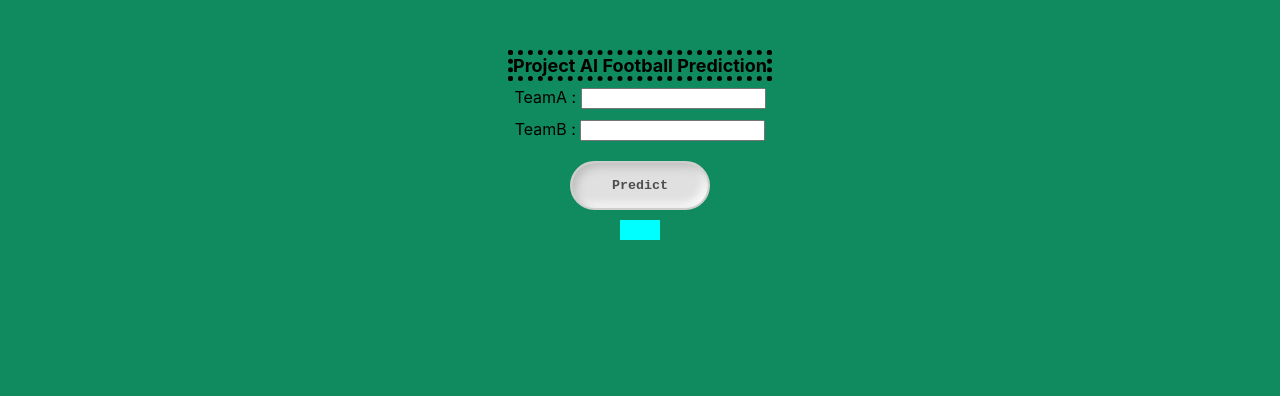
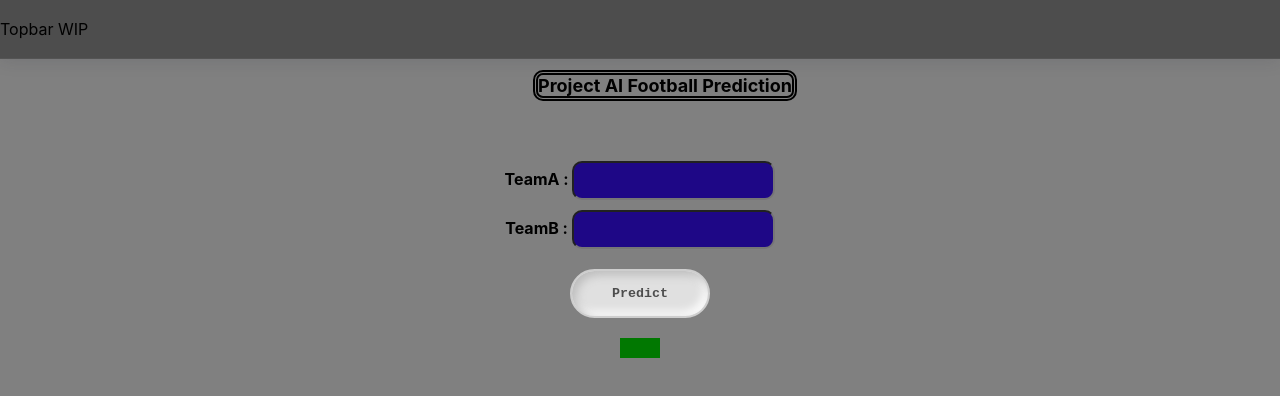
Before and after one commit to ImNotThatPro/Project-AI-Football-Predictor, a plain HTML site: page index.html in a window 1280 px wide. Drawn offline with Linux system fonts and the light colour scheme.

Commit message:
Adding topbar and changing ui

```diff
--- a/index.html
+++ b/index.html
@@ -11,10 +11,16 @@
     CREATE A ROOT DIRECTORY THAT FOR NOW HAVE A PREDICT BUTTON, AND WHEN CLICK, REDIRECT TO PREDICT PAGES -->
     <div class = 'container'>
         <div class = 'title'>Project AI Football Prediction</div>
-        <label>TeamA : <input type="text" id='teamA'></label>
-        <label>TeamB : <input type="text" id='teamB'></label>
+        <label>TeamA : <input type="text" id='teamA' class ='teamA'></label>
+        <label>TeamB : <input type="text" id='teamB' class ='teamB'></label>
         <button onclick="getPrediction()" class="prediction-btn">Predict</button>
         <p id = 'result' class = 'result'></p>
+    </div>
+    <div class ='topbar'>
+        <div class="topbar-logo" aria-label="Logo placeholder">Topbar WIP</div>
+        <div class="topbar-lists">
+
+        </div>
     </div>
 
 
--- a/static/css/style.css
+++ b/static/css/style.css
@@ -1,7 +1,7 @@
 body{
     font-family:Inter, ui-sans-serif, system-ui, -apple-system, 'Segoe UI', Roboto, 'Helvetica Neue', Arial;
     margin:0;
-    background: #108a5f;
+    background: grey;
     display: flex;
     justify-content: center;
     align-items: center;
@@ -9,14 +9,15 @@ body{
     flex-direction: column;
 }
 .title{
-    display: flex;
-    margin-bottom: 10px;
     text-align: center;
     font-size: 18px;
     font-weight: bold;
-    margin-bottom: 6px;
-    border-style:dotted;
+    margin-bottom: 60px;
+    border-style: double;
     border-width: thick;
+    border-radius: 10px;
+    margin-left: 50px;
+    margin-top: 20px;
 }
 .container{
     display: flex;
@@ -28,6 +29,7 @@ body{
 label{
     display: block;
     margin-bottom: 10px;
+    font-weight: bold;
 }
 .prediction-btn{
     color: #4d4d4d;
@@ -46,13 +48,38 @@ label{
        box-shadow: inset 4px 4px 10px #bcbcbc,
             inset -4px -4px 10px #ffffff,
             2px 2px 10px #bcbcbc,
-            -2px -2px 10px #ffffff;
+            -2px -2px 10px #bcbcbc;
 }
 .result{
     display: flex;
-    font-size: 10px;
+    font-size: 20px;
     font-weight: bold;
-    background-color: aqua;
+    background-color: rgb(1, 120, 1);
     border: firebrick;
     padding: 10px 20px;
 }
+.teamA{
+    font-weight: bold;
+    border-radius:10px;
+    background-color: #1e0786;
+    padding: 10px;
+}
+.teamB{
+    font-weight: bold;
+    background-color: #1e0786;
+    border-radius: 10px ;
+    padding: 10px;
+}
+.topbar{
+    position: fixed;
+    top: 0; left: 0; right: 0;
+    z-index: 100;
+    background: var(--card);
+    box-shadow: 0 2px 16px rgba(36, 41, 53, 0.13);
+    border: #1e0786;
+    background-color: #4d4d4d;
+    display: flex;
+    align-items: center;
+    min-height: 58px;
+    border-bottom: 1px solid rgba(255,255,255,0.04);
+}
--- a/static/js/script.js
+++ b/static/js/script.js
@@ -6,5 +6,5 @@ async function getPrediction(){
     const result = await response.json();
     console.log(result)
     console.log(url)
-    document.getElementById('result').innerText = `Prediction : ${result.prediction} Accuracy ~ 52%`
+    document.getElementById('result').innerText = `Home team: ${teamA} \n Away team: ${teamB} \n Prediction: ${result.prediction} \n Accuracy ~ 52%`
 }
```
Also changed, not shown: 1 other file.
